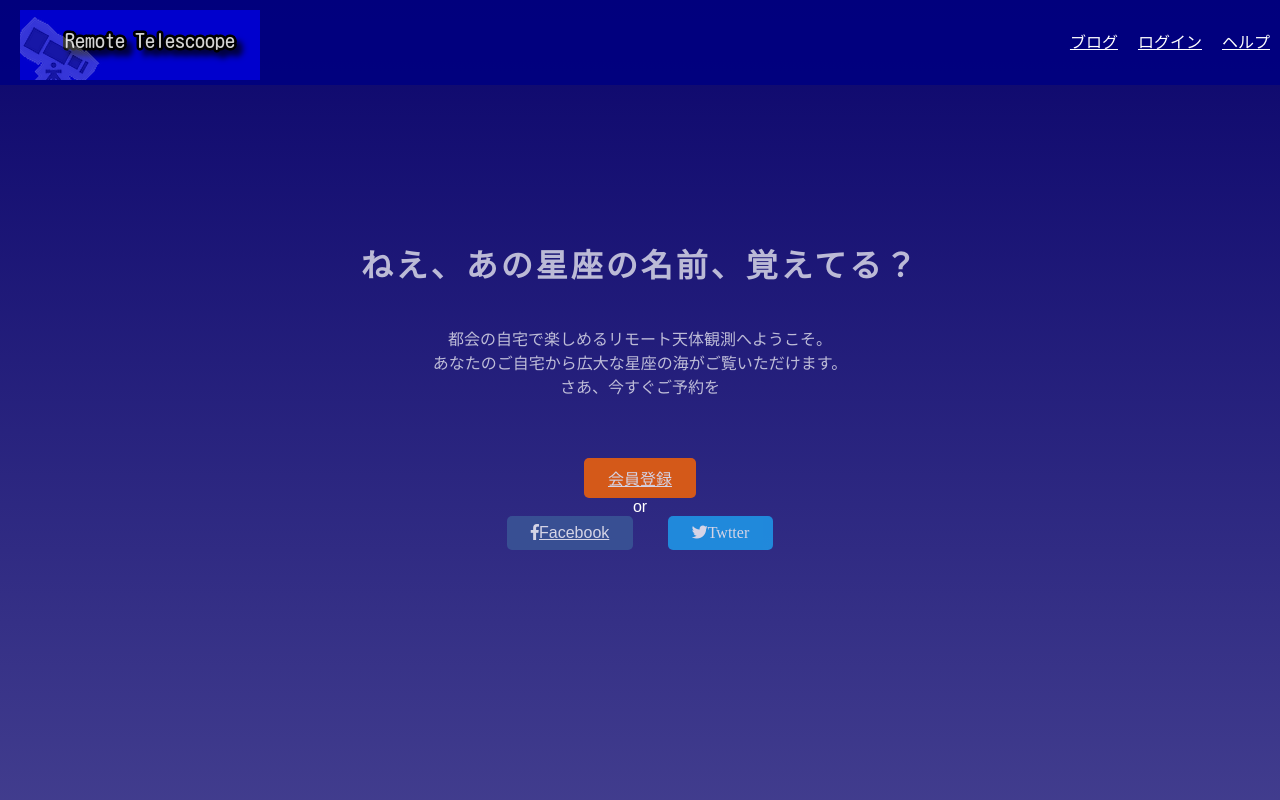
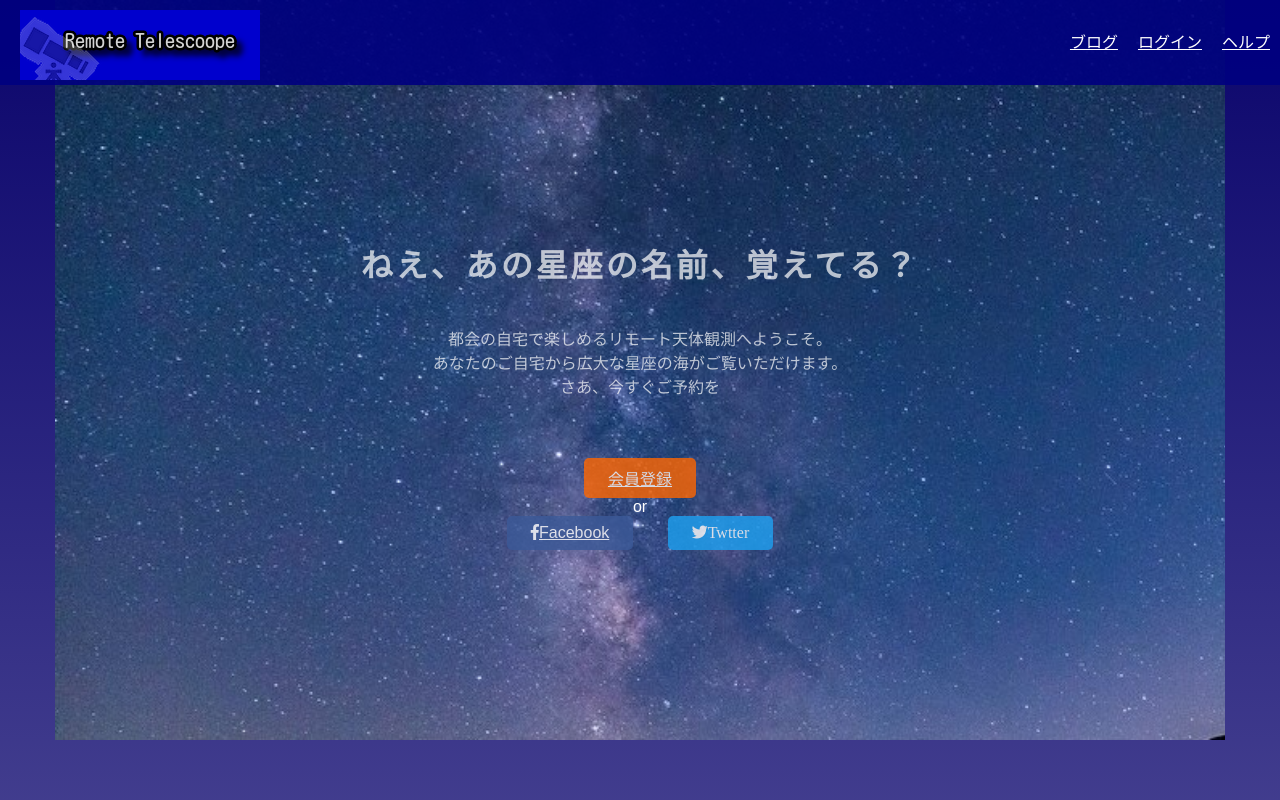
Before and after one commit to Voyagy/voyage, a plain HTML site: page index.html in a window 1280 px wide. Shown: the top 800 px of the page. Drawn offline with Linux system fonts and the light colour scheme; files whose address does not match are found by name.

Commit message:
Update stylesheet.css

```diff
--- a/stylesheet.css
+++ b/stylesheet.css
@@ -41,7 +41,7 @@ header {
   color: #fff;
   text-align: center;
   margin: 0 auto;
-  background-image: url('images/top-background.jpg');
+  background-image: url('top-background.jpg');
   background-size: cover;
   margin-bottom: 64px;
 }
```
